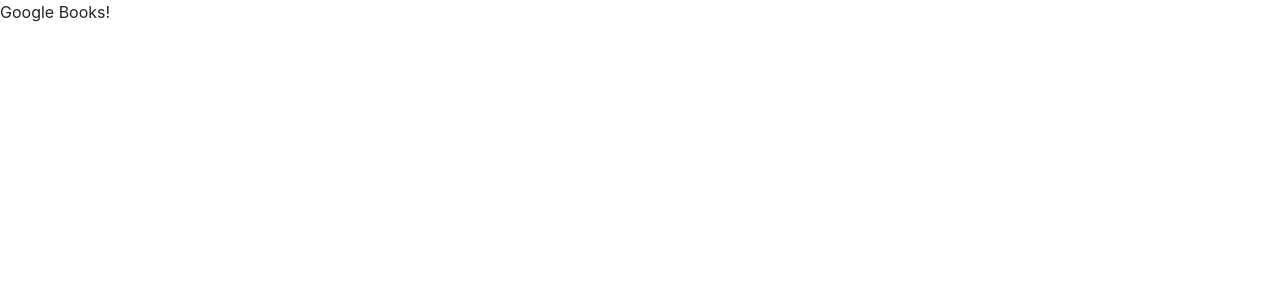
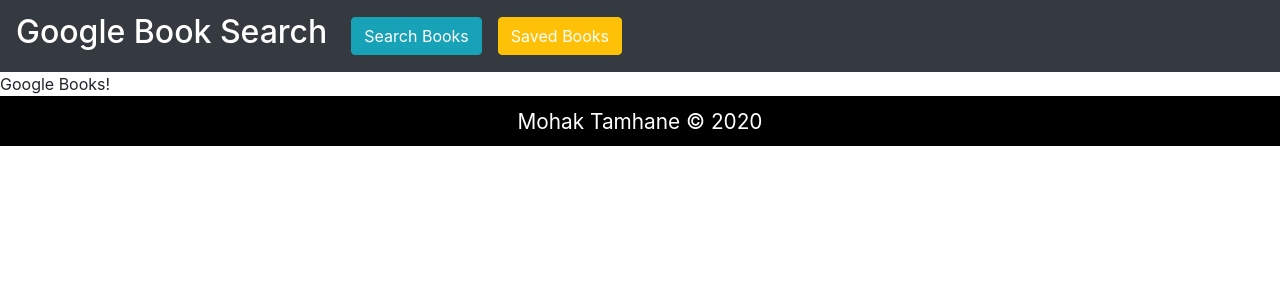
Before and after one commit to mohak92/google-books-mern, a React (Create React App) app in the folder client/: page / in a window 1280 px wide. Shown: the top 300 px of the page. Built offline with nearby package versions, Linux system fonts and the light colour scheme; a web font is replaced by a local one.

Commit message:
render header footer

```diff
--- a/client/src/App.js
+++ b/client/src/App.js
@@ -1,10 +1,18 @@
 import React from "react";
+import { BrowserRouter as Router} from "react-router-dom";
+import Footer from "./components/Footer";
+import './Resources/css/styles.css'
+import Header from "./components/Header";
 
-function App(){
+function App() {
     return (
-        <div>
-            Google Books!
-        </div>
+        <Router>
+            <div>
+                <Header />
+                Google Books!
+                <Footer />
+            </div>
+        </Router>
     );
 }
 
```
